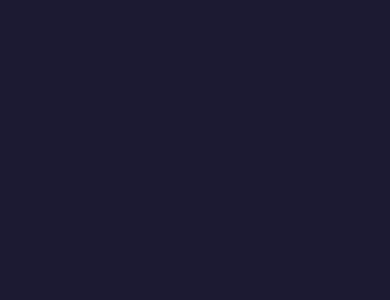
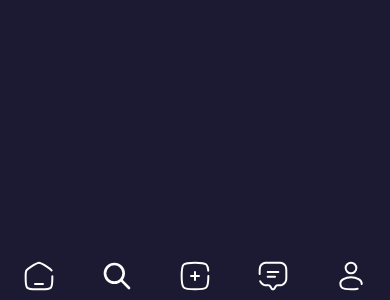
Before and after one commit to WildCodeSchool/2024-12-orleans-cda-project3-team-c, a React (Vite) app in the folder packages/frontend/web/: page / in a window 390 px wide. Shown: the part 544-844 px from the top of the page. Built offline with nearby package versions, Linux system fonts and the light colour scheme.

Commit message:
navbar mobile

```diff
--- a/packages/frontend/web/src/app.tsx
+++ b/packages/frontend/web/src/app.tsx
@@ -1,5 +1,11 @@
 import NavBarLeftWeb from './components/navbar-left-web';
+import NavBarMobile from './components/navbar-mobile';
 
 export default function App() {
-  return <NavBarLeftWeb />;
+  return (
+    <>
+      <NavBarLeftWeb />
+      <NavBarMobile />
+    </>
+  );
 }
--- a/packages/frontend/web/src/components/navbar-left-web.tsx
+++ b/packages/frontend/web/src/components/navbar-left-web.tsx
@@ -9,7 +9,7 @@ import userIcon from '../assets/icons/user-white.svg';
 
 export default function NavBarLeftWeb() {
   return (
-    <section className='h-dvh w-[238px] max-[544px]:hidden'>
+    <section className='h-dvh w-[238px] max-[640px]:hidden'>
       <h1 className='font-title mt-[32px] mb-[32px] ml-[32px] text-[64px] font-bold'>
         {'Mingo'}
       </h1>
--- /dev/null
+++ b/packages/frontend/web/src/components/navbar-mobile.tsx
@@ -0,0 +1,43 @@
+import { Link } from 'react-router-dom';
+
+import addIcon from '../assets/icons/add-white.svg';
+import chatIcon from '../assets/icons/chat-white.svg';
+import homeIcon from '../assets/icons/home-white.svg';
+import searchIcon from '../assets/icons/search-white.svg';
+import userIcon from '../assets/icons/user-white.svg';
+
+export default function NavBarMobile() {
+  return (
+    <section className='h-dvh w-dvw sm:hidden'>
+      <nav>
+        <ul className='fixed bottom-0 mb-[8px] flex w-dvw justify-around'>
+          <li>
+            <Link to='/'>
+              <img className='size-[32px]' src={homeIcon} alt='Home' />
+            </Link>
+          </li>
+          <li>
+            <Link to='/search'>
+              <img className='size-[32px]' src={searchIcon} alt='Search' />
+            </Link>
+          </li>
+          <li>
+            <Link to='/add'>
+              <img className='size-[32px]' src={addIcon} alt='Add a post' />
+            </Link>
+          </li>
+          <li>
+            <Link to='/chat'>
+              <img className='size-[32px]' src={chatIcon} alt='Chat' />
+            </Link>
+          </li>
+          <li>
+            <Link to='/profile'>
+              <img className='size-[32px]' src={userIcon} alt='Profile' />
+            </Link>
+          </li>
+        </ul>
+      </nav>
+    </section>
+  );
+}
```
